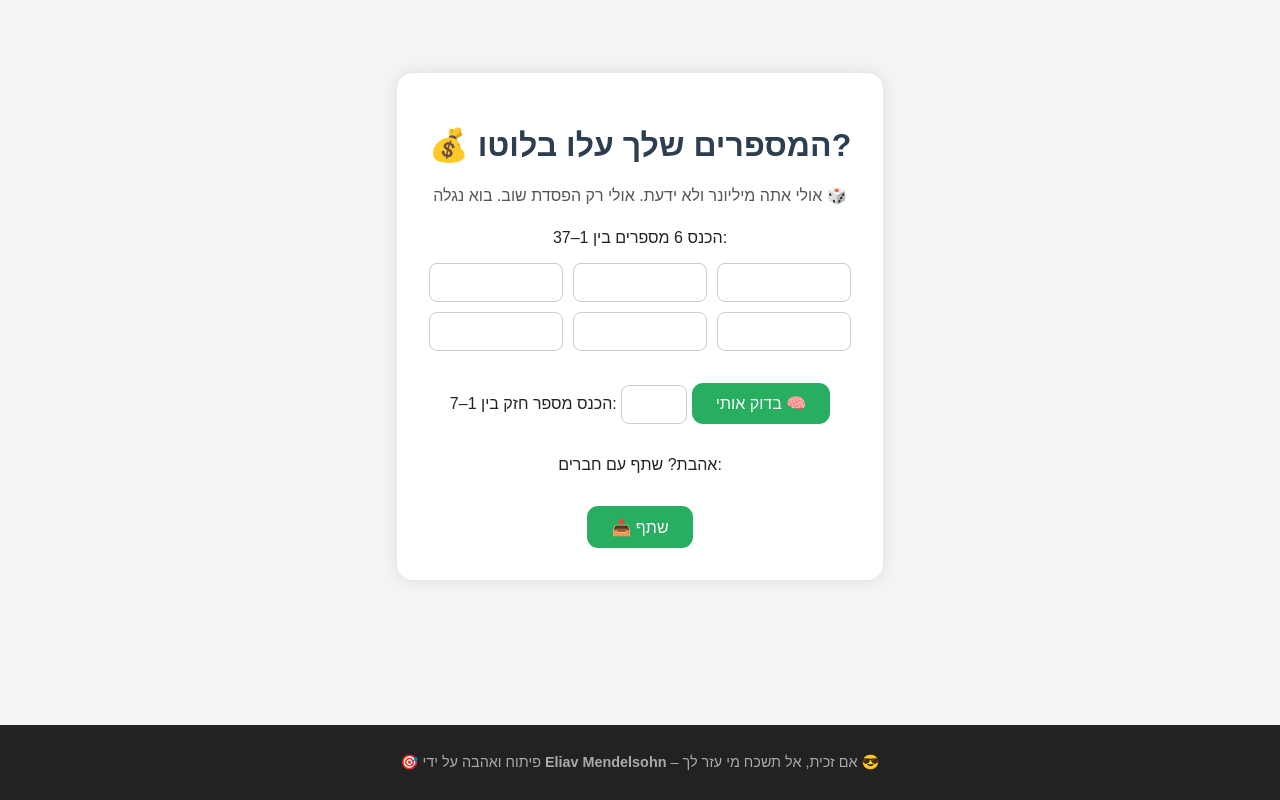
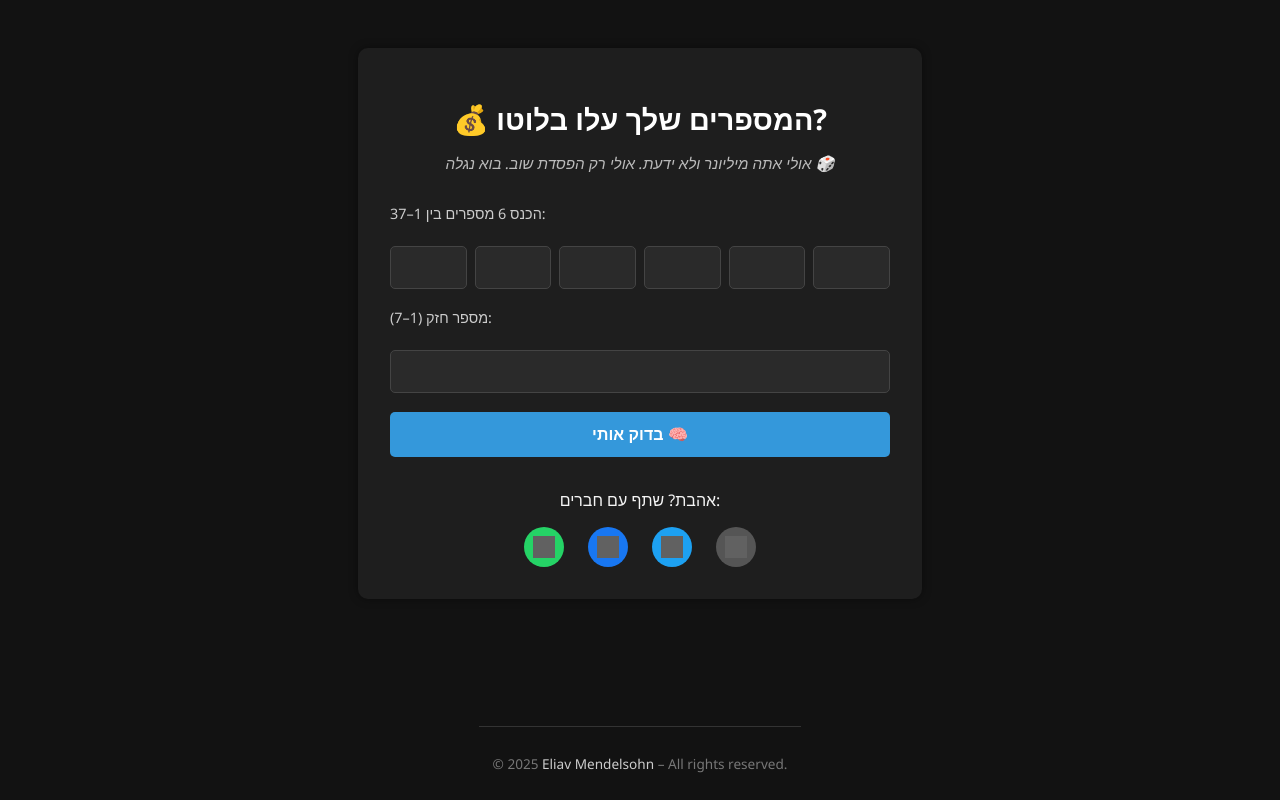
Before and after one commit to PZABOY/pais-lotto-checker, a website: page index.html in a window 1280 px wide. Drawn offline with Linux system fonts and the light colour scheme; grey boxes are pictures that could not be loaded.

Commit message:
design update

```diff
--- a/index.html
+++ b/index.html
@@ -1,10 +1,10 @@
 <!DOCTYPE html>
 <html lang="he">
 <head>
-  <meta charset="UTF-8">
-  <meta name="viewport" content="width=device-width, initial-scale=1.0">
+  <meta charset="UTF-8" />
+  <meta name="viewport" content="width=device-width, initial-scale=1.0" />
   <title>בדוק אם היית מיליונר</title>
-  <link rel="stylesheet" href="style.css">
+  <link rel="stylesheet" href="style.css" />
 </head>
 <body>
   <div class="container">
@@ -12,18 +12,22 @@
     <p class="funny">אולי אתה מיליונר ולא ידעת. אולי רק הפסדת שוב. בוא נגלה 🎲</p>
 
     <form id="lotto-form">
+      <!-- Main numbers in one line -->
       <label>הכנס 6 מספרים בין 1–37:</label>
-      <div class="inputs">
-        <input type="number" min="1" max="37" required>
-        <input type="number" min="1" max="37" required>
-        <input type="number" min="1" max="37" required>
-        <input type="number" min="1" max="37" required>
-        <input type="number" min="1" max="37" required>
-        <input type="number" min="1" max="37" required>
+      <div class="input-group row">
+        <input type="number" min="1" max="37" required />
+        <input type="number" min="1" max="37" required />
+        <input type="number" min="1" max="37" required />
+        <input type="number" min="1" max="37" required />
+        <input type="number" min="1" max="37" required />
+        <input type="number" min="1" max="37" required />
       </div>
 
-      <label>הכנס מספר חזק בין 1–7:</label>
-      <input type="number" id="strong" min="1" max="7" required>
+      <!-- Strong number below -->
+      <label>מספר חזק (1–7):</label>
+      <div class="input-group">
+        <input type="number" id="strong" min="1" max="7" required />
+      </div>
 
       <button type="submit">בדוק אותי 🧠</button>
     </form>
@@ -32,15 +36,37 @@
 
     <div class="share">
       <p>אהבת? שתף עם חברים:</p>
-      <button onclick="share()">📤 שתף</button>
+      <div class="share-icons">
+        <a href="#" onclick="shareTo('whatsapp')" class="icon whatsapp" title="שיתוף ב־WhatsApp">
+          <img src="https://cdn.jsdelivr.net/npm/simple-icons/icons/whatsapp.svg" alt="WhatsApp" />
+        </a>
+        <a href="#" onclick="shareTo('facebook')" class="icon facebook" title="שיתוף בפייסבוק">
+          <img src="https://cdn.jsdelivr.net/npm/simple-icons/icons/facebook.svg" alt="Facebook" />
+        </a>
+        <a href="#" onclick="shareTo('twitter')" class="icon twitter" title="שיתוף בטוויטר">
+          <img src="https://cdn.jsdelivr.net/npm/simple-icons/icons/x.svg" alt="Twitter" />
+        </a>
+        <a href="#" onclick="copyLink()" class="icon copy" title="העתק קישור">
+          <img src="https://cdn.jsdelivr.net/npm/bootstrap-icons@1.10.5/icons/link.svg" alt="Copy" />
+
+        </a>
+      </div>
     </div>
   </div>
 
   <footer>
-    <p>🎯 פיתוח ואהבה על ידי <strong>Eliav Mendelsohn</strong> – אם זכית, אל תשכח מי עזר לך 😎</p>
+    <p>
+      &copy; <span id="year"></span>
+      <a href="https://pzaboy.github.io/My-portfolio-/" target="_blank" rel="noopener noreferrer">
+        Eliav Mendelsohn
+      </a>
+      – All rights reserved.
+    </p>
   </footer>
 
-  <!-- טוען את הקוד שיבצע fetch ל-lotto.json -->
+  <script>
+    document.getElementById("year").textContent = new Date().getFullYear();
+  </script>
   <script src="script.js"></script>
 </body>
 </html>
--- a/script.js
+++ b/script.js
@@ -1,35 +1,64 @@
-document.getElementById("lotto-form").addEventListener("submit", function(e) {
+// Handle form submission
+document.getElementById("lotto-form").addEventListener("submit", function (e) {
   e.preventDefault();
-  const inputs = Array.from(document.querySelectorAll(".inputs input")).map(i => +i.value.trim());
+
+  // Get user input values
+  const inputs = Array.from(document.querySelectorAll(".input-group.row input")).map(i => +i.value.trim());
   const strong = +document.getElementById("strong").value.trim();
   const resultDiv = document.getElementById("result");
 
+  resultDiv.classList.remove("match"); // Clear any previous match styling
+
+  // Basic validation
   if (inputs.length !== 6 || inputs.some(n => n < 1 || n > 37) || strong < 1 || strong > 7) {
-    resultDiv.textContent = "⚠️ אנא הזן 6 מספרים תקינים ומספר חזק בין 1 ל־7";
+    resultDiv.textContent = "⚠️ Please enter 6 valid numbers (1–37) and a strong number (1–7)";
     return;
   }
 
-  fetch('lotto.json')
+  // Fetch and check lotto results
+  fetch("lotto.json")
     .then(r => r.json())
     .then(data => {
       const match = data.find(draw => {
-        const drawNums = draw.slice(2, 8).map(Number);
-        const drawStrong = +draw[8];
+        const drawNums = draw.slice(2, 8).map(Number); // Main numbers
+        const drawStrong = +draw[8]; // Strong number
         return inputs.every(n => drawNums.includes(n)) && drawStrong === strong;
       });
 
-      resultDiv.textContent = match
-        ? `🎉 המספרים שלך הופיעו בהגרלה מספר ${match[0]} בתאריך ${match[1]}`
-        : "❌ לא נמצאה התאמה. נסה שוב או תחשוב על טוטו.";
+      if (match) {
+        resultDiv.textContent = `🎉 Your numbers matched draw #${match[0]} on ${match[1]}!`;
+        resultDiv.classList.add("match"); // Optional glow effect
+      } else {
+        resultDiv.textContent = "❌ No match found. Try again or play something else.";
+      }
     });
 });
 
-function share() {
-  const url = window.location.href;
-  if (navigator.share) {
-    navigator.share({ title: document.title, url });
-  } else {
-    navigator.clipboard.writeText(url);
-    alert("🔗 הקישור הועתק לשיתוף!");
+// Share to social platforms
+function shareTo(platform) {
+  const url = encodeURIComponent(window.location.href);
+  const text = encodeURIComponent("Check if my numbers won the lottery 🎲");
+  let shareUrl = "";
+
+  switch (platform) {
+    case "whatsapp":
+      shareUrl = `https://wa.me/?text=${text}%20${url}`;
+      break;
+    case "facebook":
+      shareUrl = `https://www.facebook.com/sharer/sharer.php?u=${url}`;
+      break;
+    case "twitter":
+      shareUrl = `https://twitter.com/intent/tweet?text=${text}&url=${url}`;
+      break;
+  }
+
+  if (shareUrl) {
+    window.open(shareUrl, "_blank");
   }
 }
+
+// Copy link to clipboard
+function copyLink() {
+  navigator.clipboard.writeText(window.location.href);
+  alert("🔗 Link copied to clipboard!");
+}
--- a/style.css
+++ b/style.css
@@ -1,71 +1,182 @@
+/* === Global layout === */
 body {
   margin: 0;
-  font-family: sans-serif;
-  background: #f4f4f4;
-  color: #222;
+  padding: 0;
+  background-color: #121212;
+  color: #f5f5f5;
+  font-family: 'Segoe UI', sans-serif;
   display: flex;
   flex-direction: column;
+  align-items: center;
   min-height: 100vh;
 }
 
+/* === Container styling === */
 .container {
-  max-width: 600px;
-  margin: auto;
+  width: 100%;
+  max-width: 500px;
   padding: 2em;
-  background: #fff;
-  border-radius: 1em;
-  box-shadow: 0 0 15px rgba(0,0,0,0.1);
+  margin-top: 3em;
+  background-color: #1e1e1e;
+  border-radius: 10px;
+  box-shadow: 0 0 10px rgba(0,0,0,0.4);
+}
+
+/* === Title & Subtitle === */
+h1 {
+  text-align: center;
+  font-size: 1.8em;
+  margin-bottom: 0.3em;
+  color: #ffffff;
+}
+
+.funny {
+  text-align: center;
+  font-size: 0.95em;
+  color: #bbb;
+  margin-bottom: 2em;
+  font-style: italic;
+}
+
+/* === Form structure === */
+form {
+  display: flex;
+  flex-direction: column;
+  gap: 1.2em;
+}
+
+label {
+  font-size: 0.9em;
+  color: #ccc;
+  margin-bottom: 0.3em;
+}
+
+/* === Input fields === */
+.input-group {
+  display: flex;
+  flex-direction: column;
+  gap: 10px;
+}
+
+/* Inputs in one horizontal row */
+.input-group.row {
+  flex-direction: row;
+  flex-wrap: wrap;
+  justify-content: space-between;
+  gap: 8px;
+}
+
+/* Input styling */
+input[type="number"] {
+  flex: 1;
+  min-width: 40px;
+  padding: 0.7em;
+  font-size: 1em;
+  background-color: #2a2a2a;
+  color: #fff;
+  border: 1px solid #444;
+  border-radius: 5px;
+  text-align: center;
+  transition: border-color 0.3s ease;
+}
+
+input[type="number"]:focus {
+  border-color: #888;
+  outline: none;
+}
+
+/* === Submit button === */
+button[type="submit"] {
+  background-color: #3498db;
+  color: white;
+  padding: 0.8em;
+  font-size: 1em;
+  font-weight: bold;
+  border: none;
+  border-radius: 5px;
+  cursor: pointer;
+  transition: background 0.2s ease;
+}
+
+button:hover {
+  background-color: #2980b9;
+}
+
+/* === Result display === */
+#result {
+  margin-top: 1.5em;
+  text-align: center;
+  font-size: 1.1em;
+  font-weight: 500;
+  color: #f1f1f1;
+}
+
+/* === Share section === */
+.share {
+  margin-top: 2em;
   text-align: center;
 }
 
-h1 {
-  color: #2c3e50;
-}
-
-.funny {
-  color: #555;
-  margin-bottom: 1.5em;
-}
-
-.inputs {
-  display: grid;
-  grid-template-columns: repeat(3, 1fr);
-  gap: 10px;
-  margin: 1em 0;
-}
-
-input {
-  padding: 0.6em;
-  font-size: 1em;
-  text-align: center;
-  border: 1px solid #ccc;
-  border-radius: 0.5em;
-}
-
-button {
-  background: #27ae60;
-  color: white;
-  padding: 0.7em 1.5em;
-  font-size: 1em;
-  border: none;
-  border-radius: 0.7em;
-  cursor: pointer;
+.share-icons {
+  display: flex;
+  justify-content: center;
+  gap: 1.5em;
   margin-top: 1em;
 }
 
-button:hover {
-  background: #219150;
+.share-icons .icon {
+  width: 40px;
+  height: 40px;
+  display: inline-flex;
+  justify-content: center;
+  align-items: center;
+  background-color: #2a2a2a;
+  border-radius: 50%;
+  transition: transform 0.2s ease;
 }
 
-.share {
-  margin-top: 2em;
+.share-icons .icon img {
+  width: 22px;
+  height: 22px;
+  filter: invert(1);
 }
 
+.share-icons .icon:hover {
+  transform: scale(1.2);
+}
+
+.icon.whatsapp { background-color: #25D366; }
+.icon.facebook { background-color: #1877F2; }
+.icon.twitter  { background-color: #1DA1F2; }
+.icon.copy     { background-color: #555; }
+
+/* === Footer === */
 footer {
   margin-top: auto;
+  padding: 1em;
+  font-size: 0.85em;
+  color: #777;
   text-align: center;
-  padding: 1em;
-  background: #222;
-  color: #aaa;
-  font-size: 0.9em;
+  border-top: 1px solid #333;
 }
+
+footer a {
+  color: #ccc;
+  text-decoration: none;
+}
+
+footer a:hover {
+  text-decoration: underline;
+}
+
+/* === Optional glow on match === */
+.match {
+  color: #ffea00;
+  text-shadow: 0 0 8px #ffea00, 0 0 14px #f80, 0 0 18px #ff00cc;
+  animation: pulse 1.2s infinite alternate;
+}
+
+@keyframes pulse {
+  from { transform: scale(1); }
+  to { transform: scale(1.04); }
+}
```
